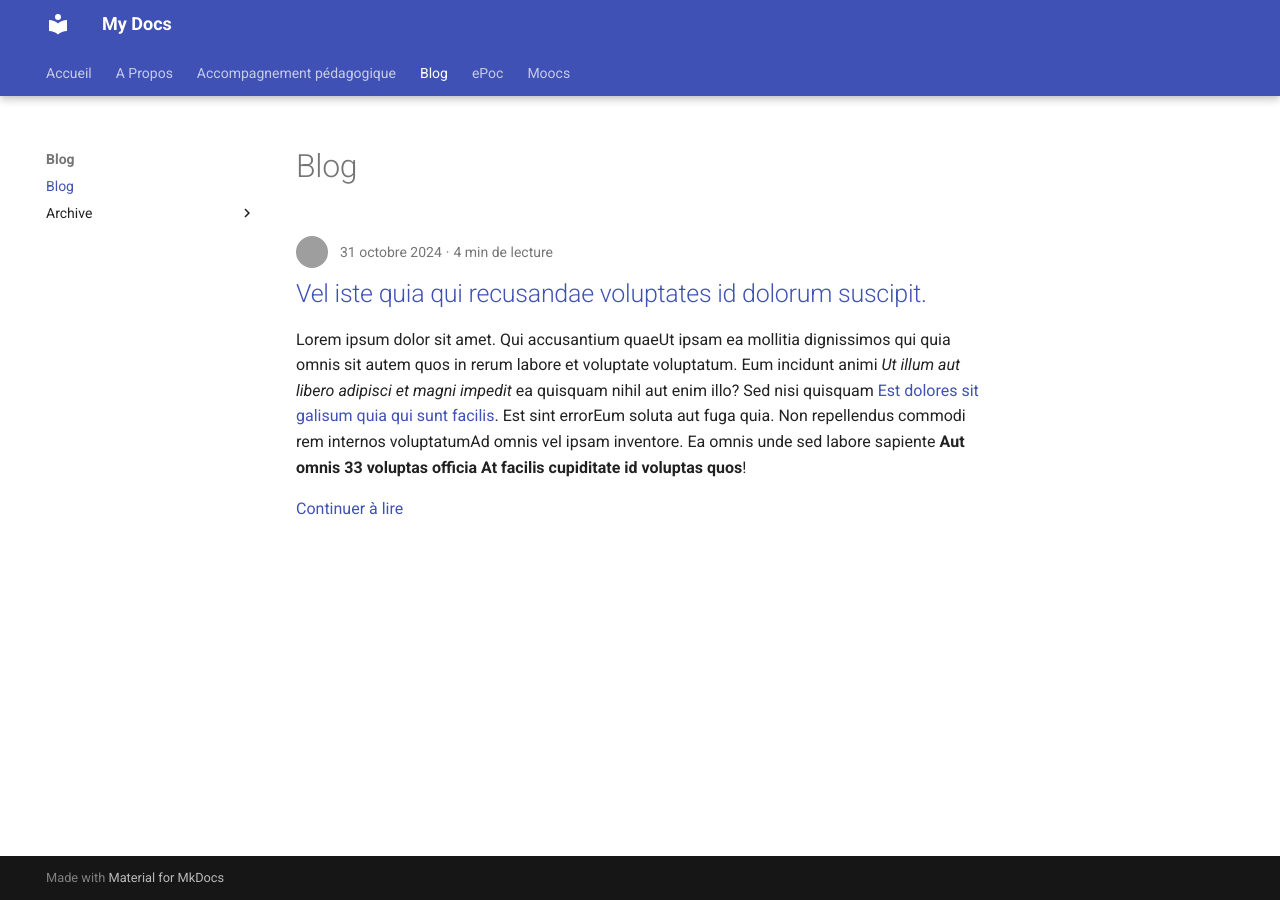
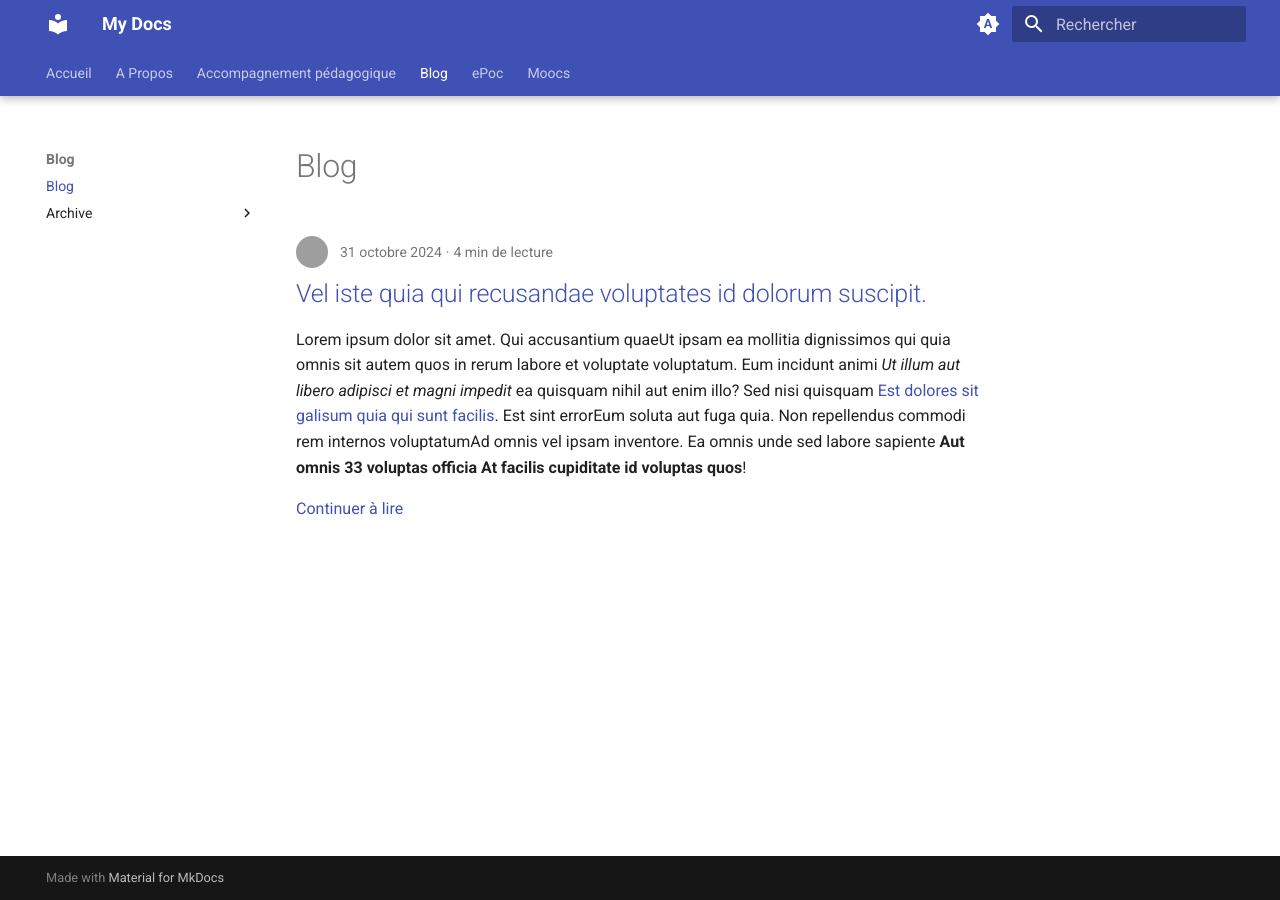
Before and after one commit to inrialearninglab/website, an MkDocs documentation site: the page built from docs/blog/index.md, in a window 1280 px wide. Built offline with MkDocs 1.6.1 and Material for MkDocs 9.7.7, drawn with Linux system fonts in a browser that asks for light colours; grey boxes are pictures that could not be loaded.

Commit message:
chores: ajout dépendances

```diff
--- a/mkdocs.yml
+++ b/mkdocs.yml
@@ -15,9 +15,31 @@
         blog_toc: false
         post_url_format: "{slug}"
         archive: false
+    - search
+    - awesome-pages
 theme:
     name: material
     language: fr
     features:
         - navigation.tabs
         - navigation.tabs.sticky
+    palette:
+        # Palette toggle for automatic mode
+        -   media: "(prefers-color-scheme)"
+            toggle:
+                icon: material/brightness-auto
+                name: Switch to light mode
+
+        # Palette toggle for light mode
+        -   media: "(prefers-color-scheme: light)"
+            scheme: default
+            toggle:
+                icon: material/brightness-7
+                name: Switch to dark mode
+
+        # Palette toggle for dark mode
+        -   media: "(prefers-color-scheme: dark)"
+            scheme: slate
+            toggle:
+                icon: material/brightness-4
+                name: Switch to system preference
--- /dev/null
+++ b/requirements.txt
@@ -0,0 +1,3 @@
+mkdocs
+mkdocs-material
+mkdocs-awesome-pages-plugin
```
